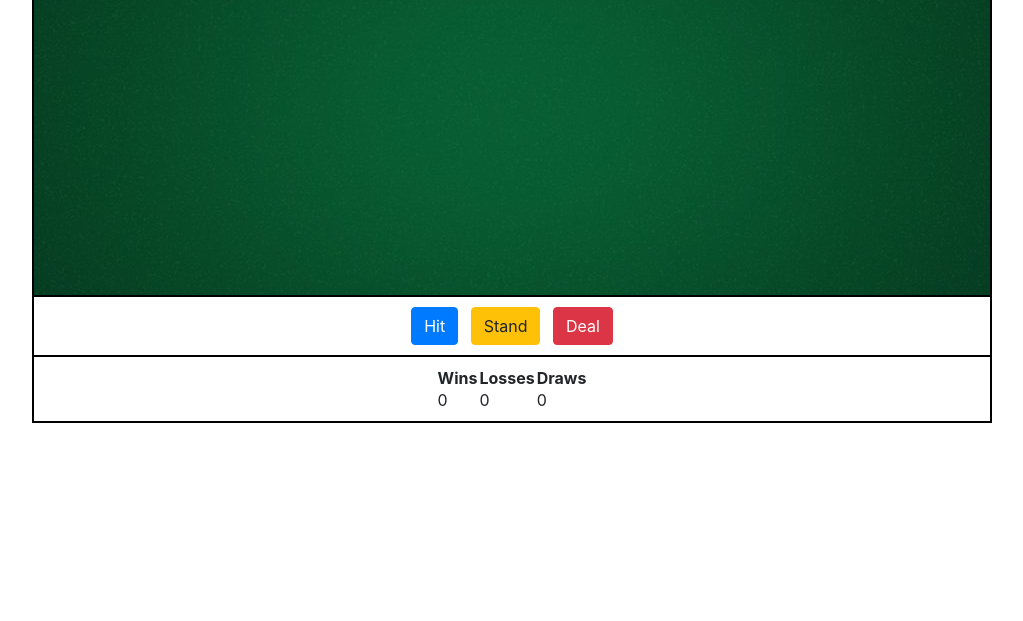
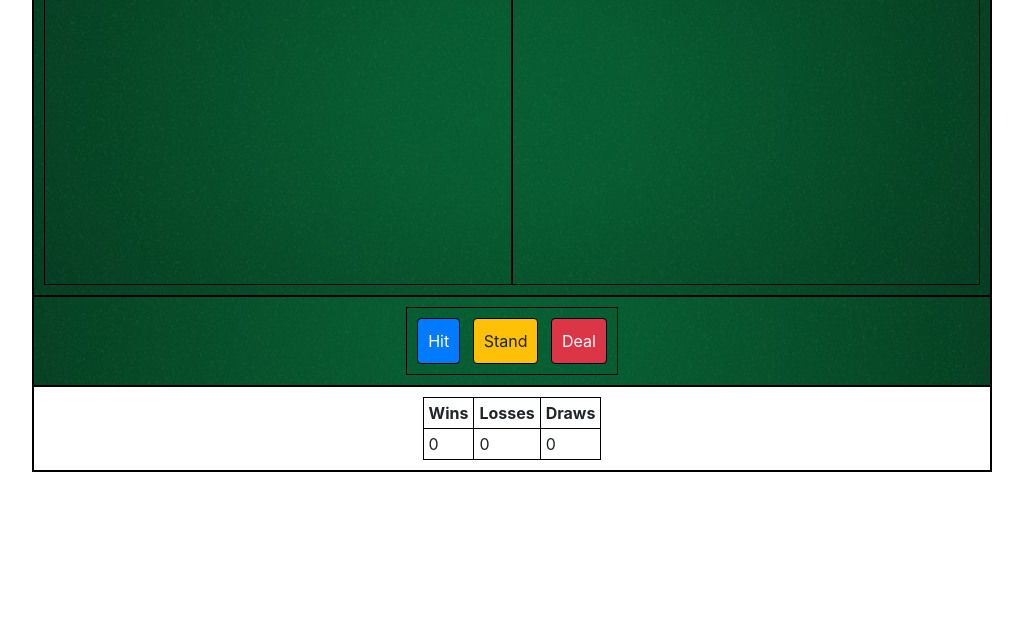
Before and after one commit to rishabh-9695/blackJack, a plain HTML site: page index.html in a window 1280 px wide. Shown: the part 179-800 px from the top of the page, without its empty margins (128-1151 px from the left). Drawn offline with nearby package versions, Linux system fonts and the light colour scheme.

Commit message:
complete_css

```diff
--- a/static/style/style.css
+++ b/static/style/style.css
@@ -4,6 +4,7 @@
     margin: 0 auto;
     text-align: center;
 }
+
 .players-flex-box, .gameControls-flex-box, .gameResult-flex-box{
     display: flex;
     border: 1px solid black;
@@ -12,10 +13,36 @@
     justify-content: space-around;
     padding: 10px;
 }
-.players-flex-box{
+
+.players-flex-box, .gameControls-flex-box{
     background: url("../images/cloth.jpg") center;
     color: #ffffff;
 }
+
 .players-flex-box div{
+    flex:1;
+    border: 1px solid black;
     height: 350px;
+    padding: 10px;
+    text-align: center;
 }
+
+.players-flex-box img{
+    width: 25%;
+    padding: 10px;
+}
+
+.gameControls-flex-box button{
+    border: 1px solid black;
+    padding: 10px;
+}
+
+.gameControls-flex-box div{
+    border: 1px solid black;
+    padding: 10px;
+}
+
+table, th, td{
+    padding: 5px;
+    border: 1px solid black;
+}
```
